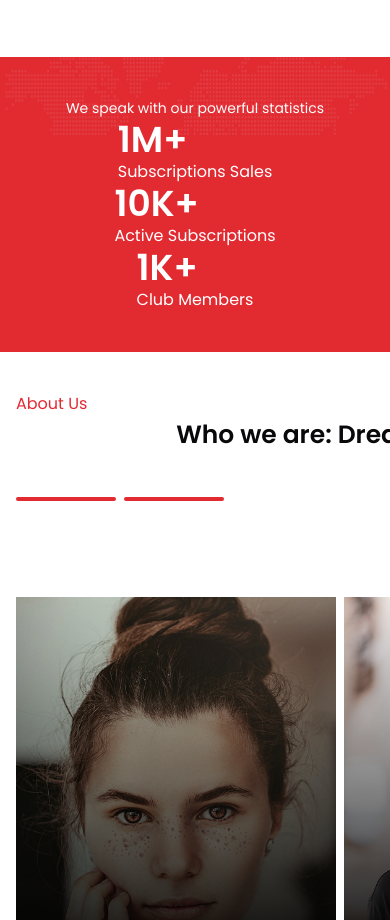
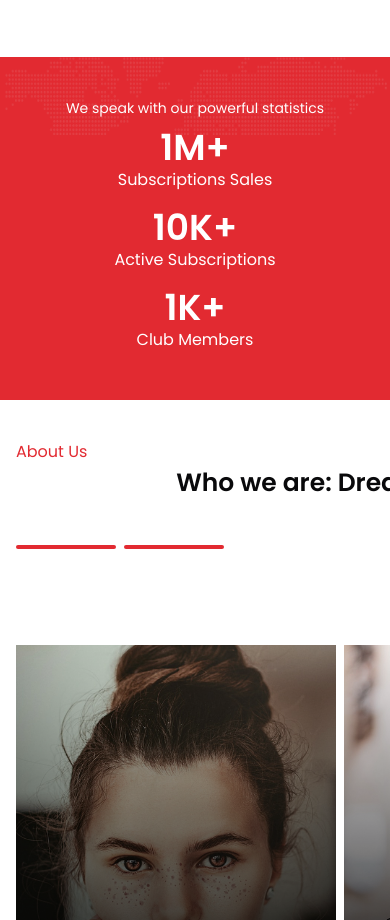
Before and after one commit to ABUBAKAR-DAHIR/Sofol, a React (Vite) app: page / in a window 390 px wide. Shown: the part 4200-5120 px from the top of the page. Built offline with nearby package versions, Linux system fonts and the light colour scheme.

Commit message:
making the statistics section of the homme page better looking by centering text in small devices

```diff
--- a/src/components/Statistics.tsx
+++ b/src/components/Statistics.tsx
@@ -22,8 +22,8 @@ export default function Statistics() {
             {/* <div> */}
                 {
                     statistics.map((statistic, i) => (
-                        <div className="md:border-l-2 border-white lg:w-[calc((100vw-620px)/3)] md:pl-20">
-                            <p key={i}><span className="block text-4xl font-semibold  ">{statistic.amount}</span>{statistic.desc}</p>
+                        <div className="md:border-l-2 border-white lg:w-[calc((100vw-620px)/3)] md:pl-20 max-md:text-center max-md:my-2">
+                            <p key={i}><span className="block text-4xl font-semibold max-md:text-center ">{statistic.amount}</span>{statistic.desc}</p>
                         </div>
                     ))
                 }
```
